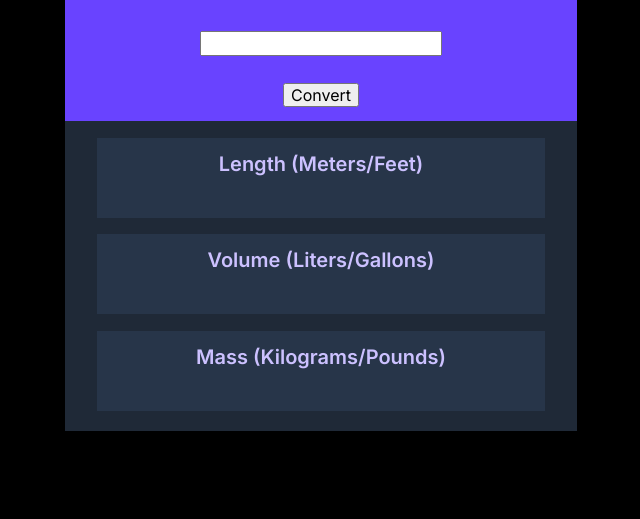
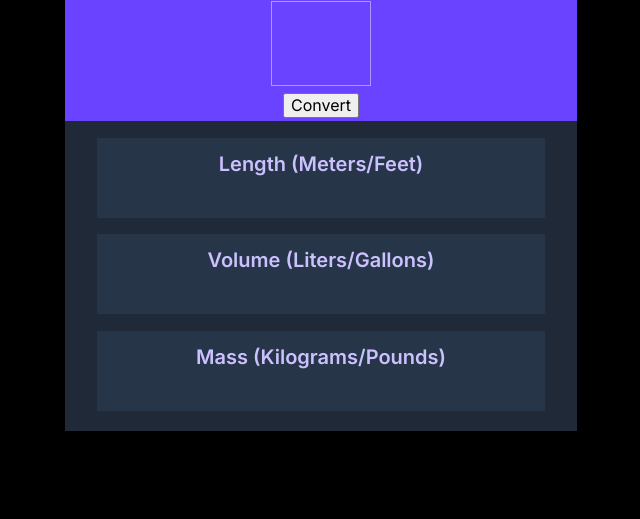
Before and after one commit to ashsass/unit-converter, a website built with Vite: page index.html in a window 1280 px wide. Shown: the part 281-800 px from the top of the page, without its empty margins (319-959 px from the left). Built offline with nearby package versions, Linux system fonts and the light colour scheme.

Commit message:
Matched styling for the number input

```diff
--- a/index.css
+++ b/index.css
@@ -44,6 +44,28 @@ h1{
     font-size: 2.8rem;
 }
 
+input#convert-input {
+    border: 0.1rem solid #B295FF;
+    background-color: #6943FF;
+    font-family: 'Inter', sans-serif;
+    font-size: 4rem;
+    font-weight: 800;
+    width: 10rem;
+    height: 8.5rem;
+    text-align: center;
+    color: white;
+    padding: 1rem;
+}
+
+input#convert-input:focus{
+    outline: none;
+}
+
+input::-webkit-outer-spin-button,
+input::-webkit-inner-spin-button {
+  display: none;
+}
+
 
 section {
     background: #273549;
```
